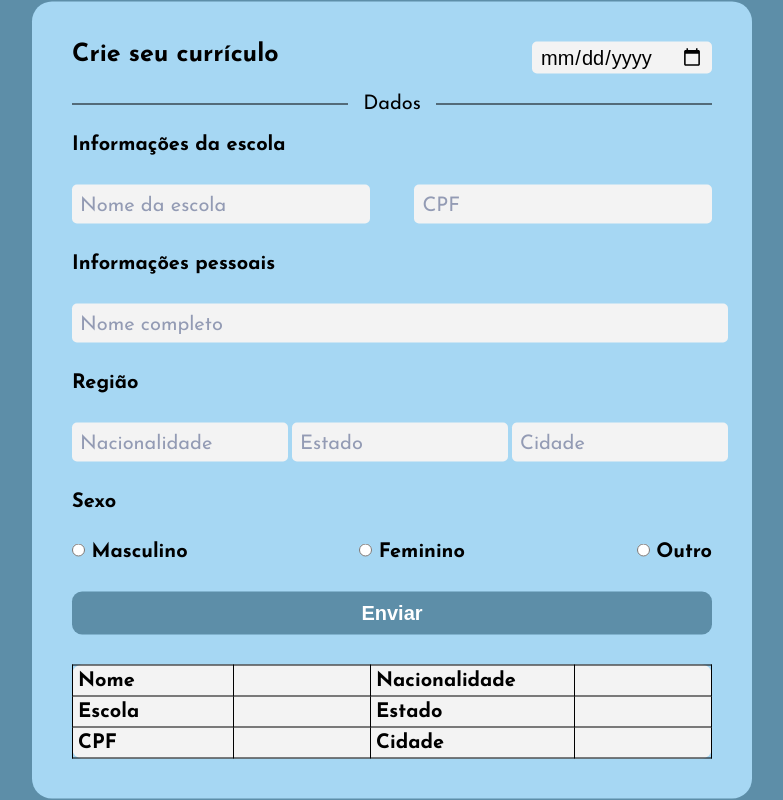
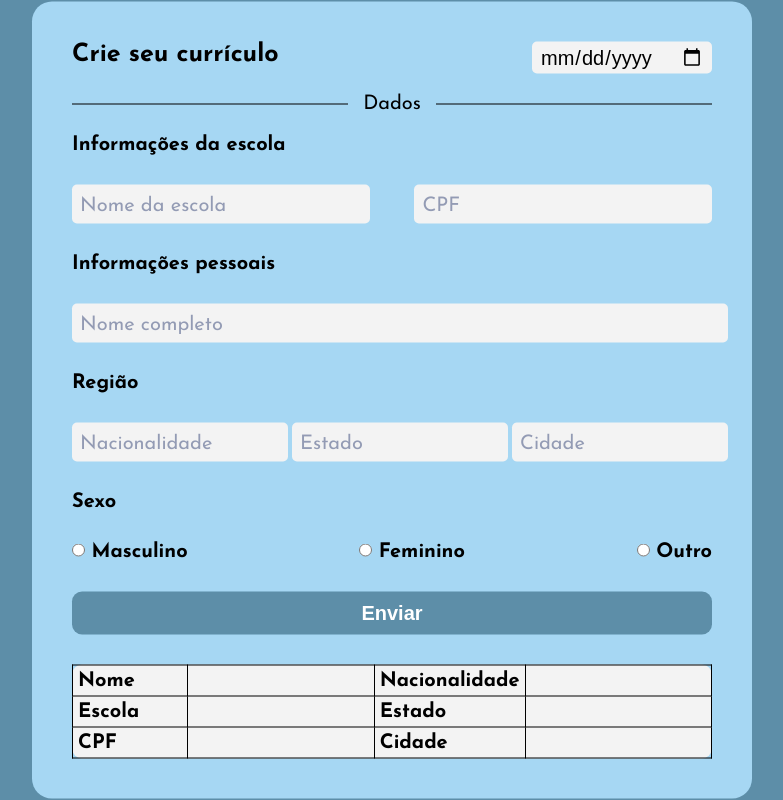
Before and after one commit to jot4jj/criacao-curriculo, a plain HTML site: page curriculo/index.html in a window 1280 px wide. Shown: the whole page, without its empty margins (248-1031 px from the left). Drawn offline with Linux system fonts and the light colour scheme.

Commit message:
Add files via upload

```diff
--- a/curriculo/style.css
+++ b/curriculo/style.css
@@ -177,7 +177,7 @@ input::placeholder
 
 .tabela th
 {
-    width: 20vw;
+    width: 10vw;
     border: 1px solid black;
     border-collapse: collapse;
     padding: 5px;
```
